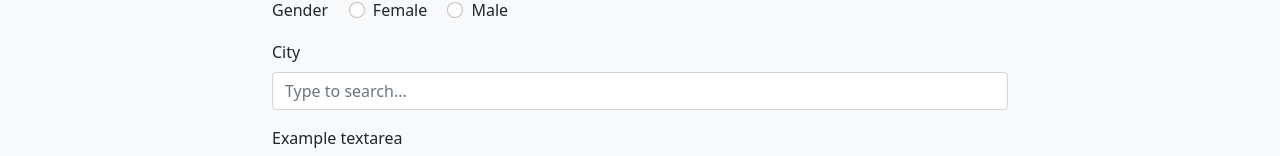
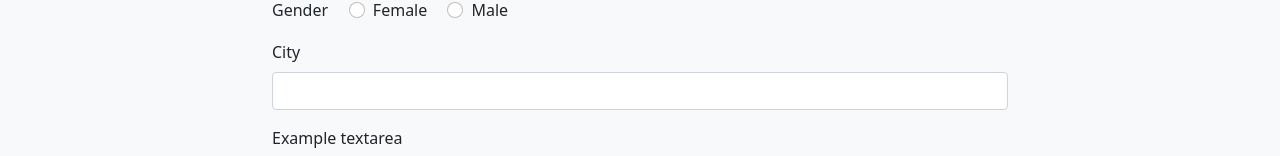
Before and after one commit to Alakhdeepsingh/Dawat, a plain HTML site: page index.html in a window 1280 px wide. Shown: the part 3963-4119 px from the top of the page. Drawn offline with nearby package versions, Linux system fonts and the light colour scheme.

Commit message:
restaurant

```diff
--- a/index.html
+++ b/index.html
@@ -354,7 +354,7 @@ offers -->
               </div>
               <div class="mb-3">
                 <label for="exampleDataList" class="form-label">City</label>
-                <input class="form-control" list="datalistOptions" id="exampleDataList" placeholder="Type to search...">
+                <input class="form-control" list="datalistOptions" id="exampleDataList" placeholder="">
                 <datalist id="datalistOptions">
 
                 </datalist>
```
